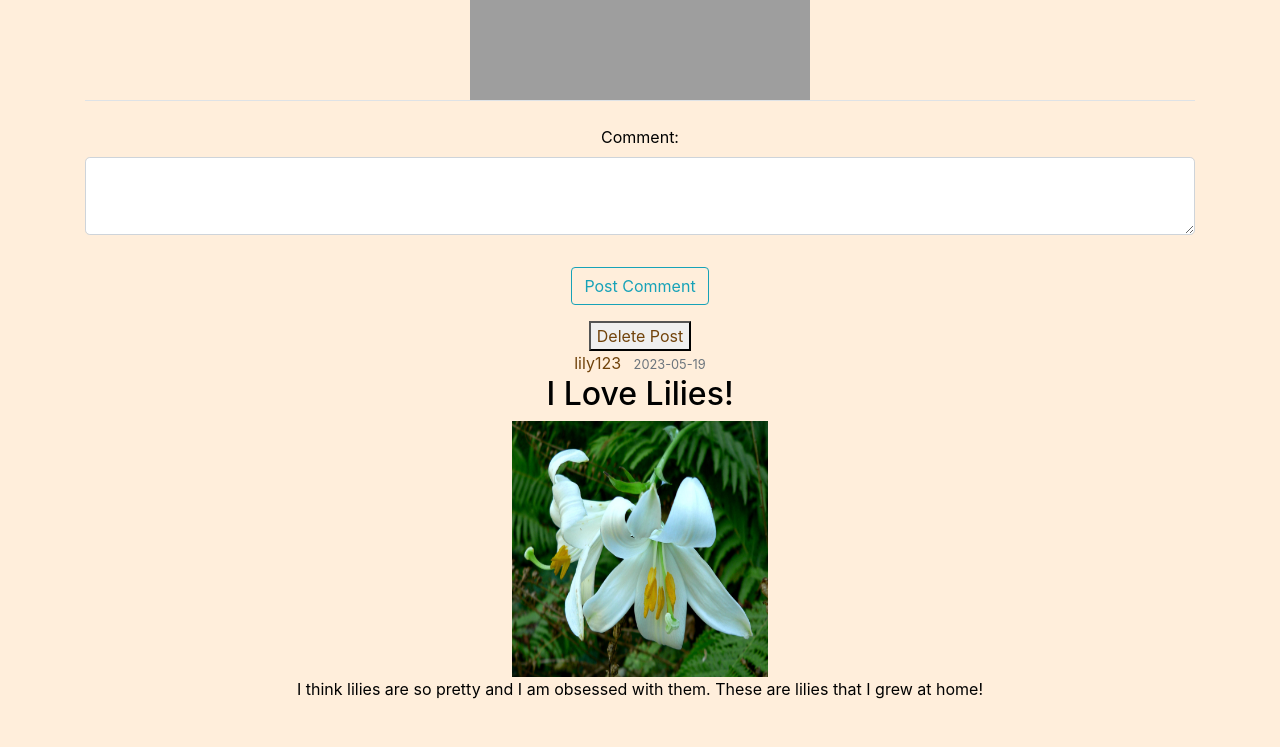
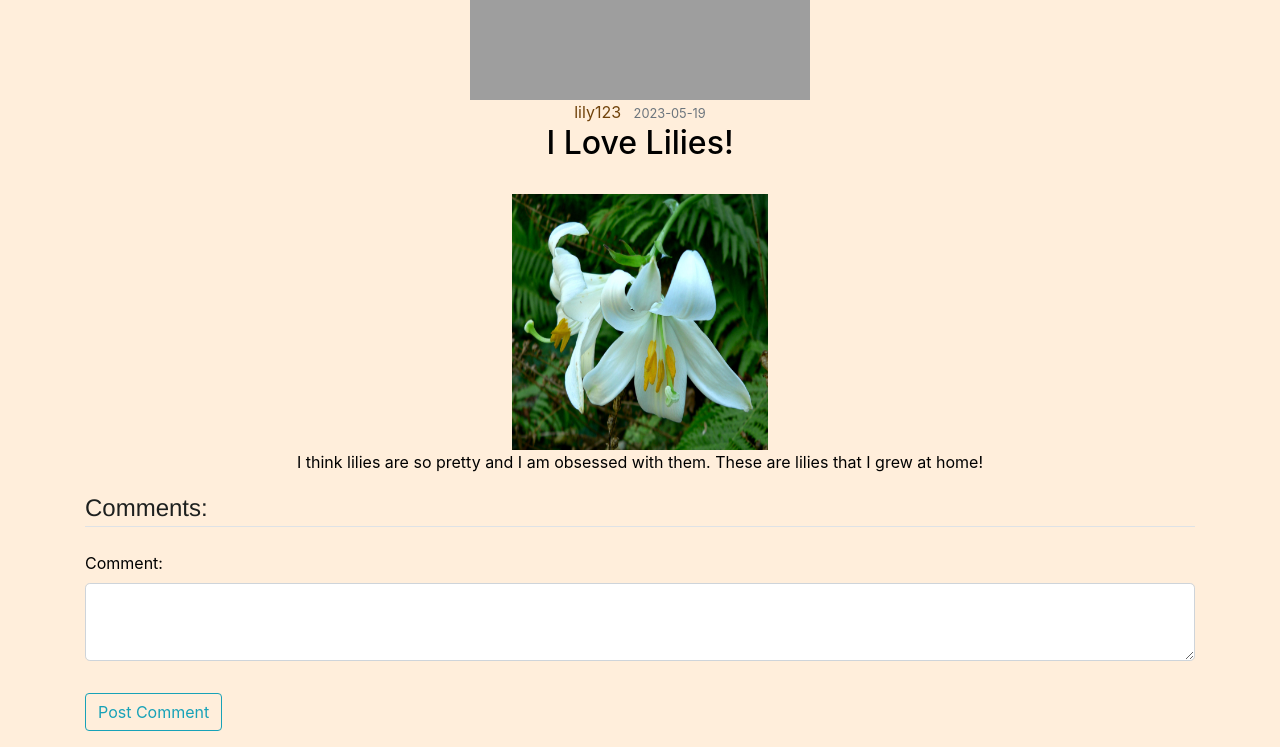
Before and after one commit to Krulled/CMPE133, a Flask app: page /post/2 in a window 1280 px wide. Shown: the part 56-803 px from the top of the page. Before the commit the page ends 755 px from the top, so only its background shows below. Run offline with Flask 3, Linux system fonts and the light colour scheme; a user stored in the database is signed in; some libraries are stand-ins or nearby versions; grey boxes are pictures that could not be loaded.

Commit message:
delete post button only viewable for creator + minor frontend edits + sample data

```diff
--- a/app/templates/post.html
+++ b/app/templates/post.html
@@ -9,6 +9,29 @@
   <picture>
     <img src="https://media.discordapp.net/attachments/758931822368784434/1086463776959762472/Screenshot_2023-03-17_at_6.39.05_PM.png?width=1007&height=297" alt="pladdict logo" style="width:340px;height:100px;">
 </picture>
+
+  {% if post.author == current_user%}
+    <button><a href="{{ url_for('delete_post', post_id=post.post_id) }}">Delete Post</a></button>
+    <br>
+  {% endif %}
+
+  <article class="media content-section">
+    {# <img class="rounded-circle article-img" src="{{ url_for('static', filename='profile_pics/' + post.author.image_file) }}"> #}
+    <div class="media-body">
+      <div class="article-metadata">
+        <a class="mr-2" href="{{url_for('profile', username=post.author.username)}}">{{ post.author.username }}</a>
+        <small class="text-muted">{{ post.time_posted.strftime('%Y-%m-%d') }}</small>
+      </div>
+      <h2 class="article-title">{{ post.post_title }}</h2> <br>
+      {% if image != None %} {# added if statement b/c post image is optional #}
+        <img src= {{image}} style="width:256px; height:256px;">
+      {% endif %}
+      <br><p class="article-content">{{ post.post_content }}</p>
+    </div>
+  </article>
+</center>
+
+<div class = "smallerTitle">Comments:</div>
 
 <form method="POST" action="">
   {{ form.hidden_tag() }}
@@ -33,26 +56,6 @@
   </div>
 </form>
 
-  {# {% if  %} #}
-    <button><a href="{{ url_for('delete_post', post_id=post.post_id) }}">Delete Post</a></button>
-    <br>
-  {# {% endif %} #}
-
-  <article class="media content-section">
-    {# <img class="rounded-circle article-img" src="{{ url_for('static', filename='profile_pics/' + post.author.image_file) }}"> #}
-    <div class="media-body">
-      <div class="article-metadata">
-        <a class="mr-2" href="{{url_for('profile', username=post.author.username)}}">{{ post.author.username }}</a>
-        <small class="text-muted">{{ post.time_posted.strftime('%Y-%m-%d') }}</small>
-      </div>
-      <h2 class="article-title">{{ post.post_title }}</h2>
-      {% if image != None %} {# added if statement b/c post image is optional #}
-        <img src= {{image}} style="width:256px; height:256px;">
-      {% endif %}
-      <p class="article-content">{{ post.post_content }}</p>
-    </div>
-  </article>
-</center>
 
   {% for comment in post_comments %}
     <article class="media content-section">
--- a/app/templates/profile.html
+++ b/app/templates/profile.html
@@ -37,13 +37,15 @@
 <br>
 <center>
     <div class = "smallerTitle">{{user.username}}'s Plants</div>
+    <br>
     {%for plant in plant_data %}
-        {{plant.common_name}} also known as {{plant.scientific_name[0]}}
+        {{plant.common_name}} also known as {{plant.scientific_name[0]}}<br>
     {% endfor %}
 </center>
 <br>
 <center>
     <div class = "smallerTitle">{{user.username}}'s Posts</div>
+    <br>
     {% for post in list_of_posts %}
     <p>
         <article class="media content-section">
```
Also changed, not shown: app/app.db (added), app/static/css/profile_images/flower.png (added), app/static/css/profile_images/flower_yellow.jpeg (added), app/static/post_images/Lilium_candidum_1.jpg (added), app/static/post_images/pink_lilies.jpeg (added), app/static/post_images/roses.jpeg (added). Lines whose indentation alone changed are shown as unchanged.
